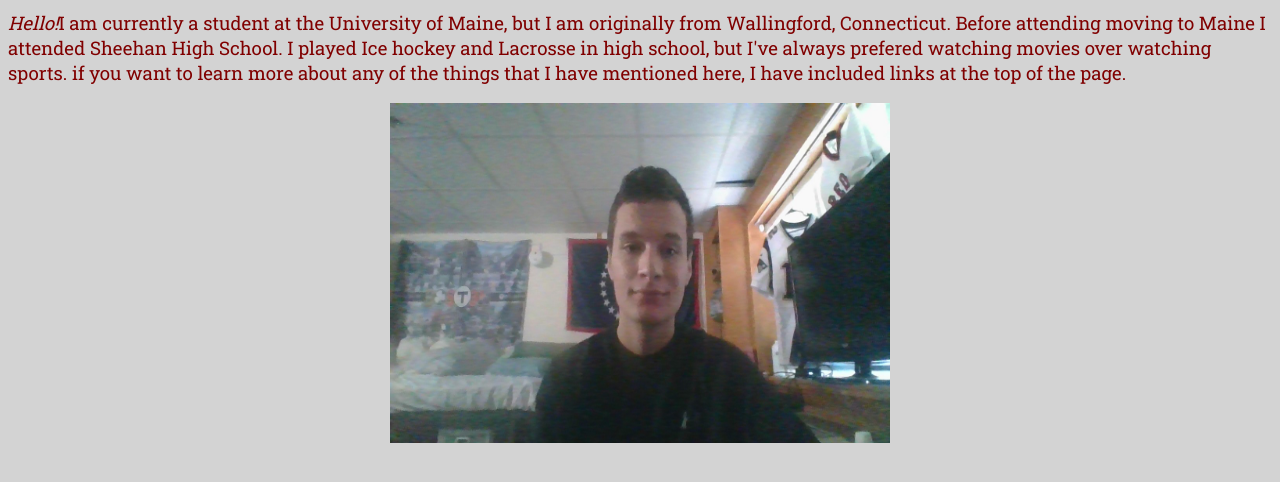
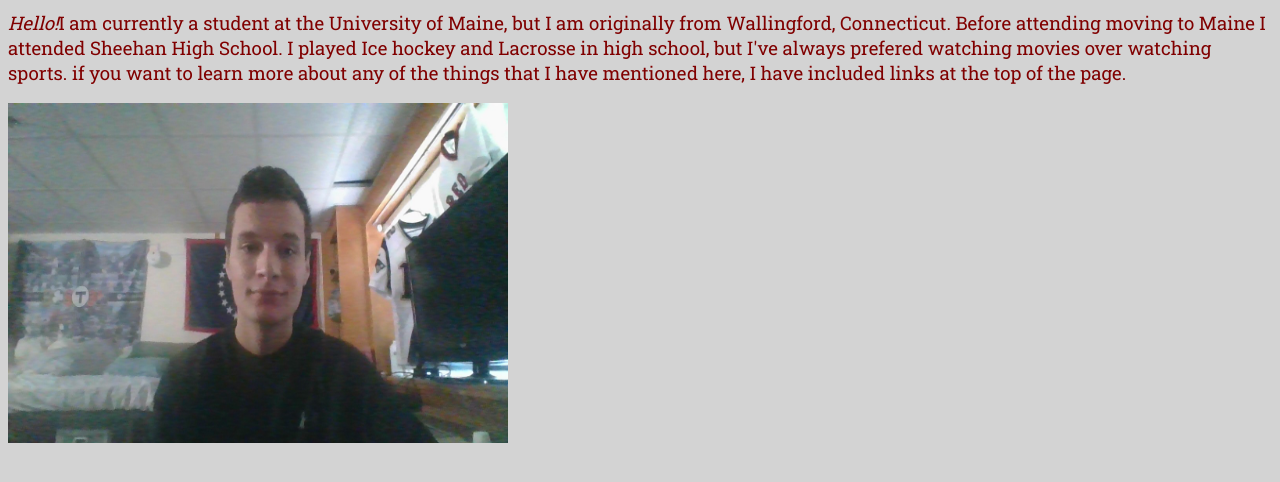
Before and after one commit to Ryanc5/Ryanc5.github.io, a plain HTML site: page index.html in a window 1280 px wide. Shown: the part 148-630 px from the top of the page. Drawn offline with Linux system fonts and the light colour scheme.

Commit message:
Update index.html

```diff
--- a/index.html
+++ b/index.html
@@ -26,7 +26,7 @@
 
 <p><i>Hello!</i>I am currently a student at the University of Maine, but I am originally from Wallingford, Connecticut. Before attending moving to Maine I attended Sheehan High School. I played Ice hockey and Lacrosse in high school, but I've always prefered watching movies over watching sports. if you want to learn more about any of the things that I have mentioned here, I have included links at the top of the page.</p>
 
-	<div style="text-align: center"><IMG SRC="portrait.jpg" style="width:500px;height:340px"/>
+	<IMG SRC="portrait.jpg" style="width:500px;height:340px"/>
 
 </body>
 
```
